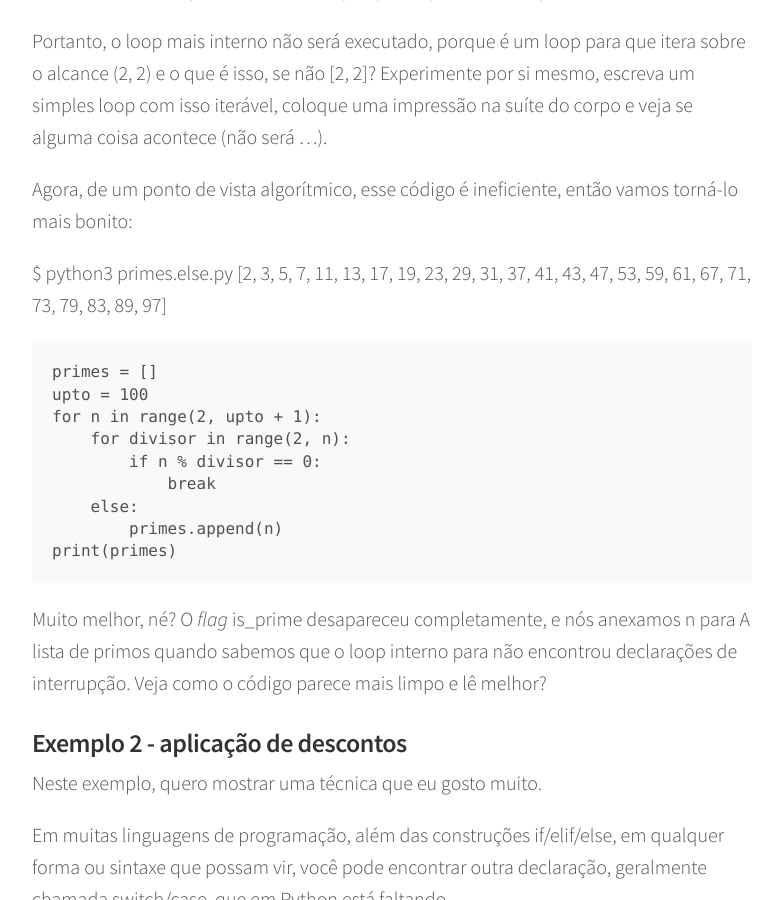
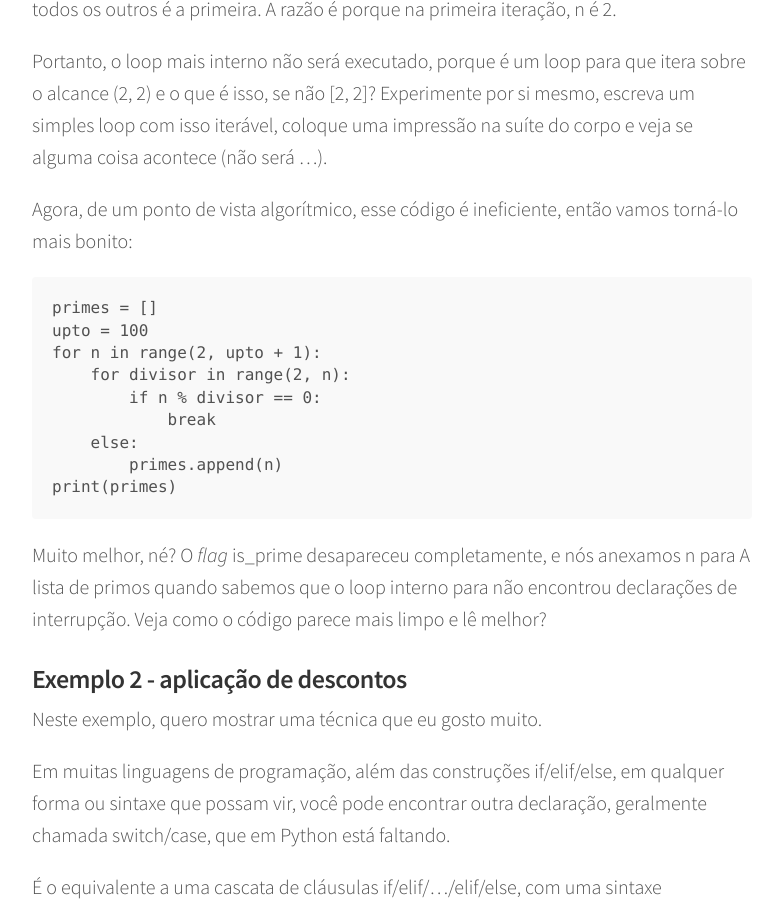
Before and after one commit to indrajithbandara/debug-blog, a Jekyll site: the page built from _posts/2017-07-04-py3.md, in a window 1280 px wide and 900 px high, scrolled down 24561 px. Shown: the whole window, without its empty margins (248-1029 px from the left). Built offline with Jekyll 4.4.1, drawn with Linux system fonts in a browser that asks for light colours; comment, search, counter and statistics services are not loaded.

Commit message:
up.11.10

````diff
--- a/_posts/2017-07-04-py3.md
+++ b/_posts/2017-07-04-py3.md
@@ -645,6 +645,7 @@ $ python3 primes.py
 
 Antes de prosseguir, uma pergunta: de todas as iterações do circuito externo, uma delas é diferente de todas as outras. Você poderia dizer qual e por quê? Pense nisso por um segundo,
 volte ao código e tente descobrir por si mesmo e, em seguida, continue lendo.
+
 Você descobriu isso? Caso contrário, não se sinta mal, é perfeitamente normal. Pedi-lhe que fizesse isso como um pequeno exercício porque é o que os codificadores fazem o tempo todo.
 A habilidade para entender o que o código faz simplesmente olhando para ele é algo que você constrói ao longo do tempo. É muito importante, então tente exercitá-lo sempre que puder.
 
@@ -654,9 +655,6 @@ Portanto, o loop mais interno não será executado, porque é um loop para que i
 um simples loop com isso iterável, coloque uma impressão na suíte do corpo e veja se alguma coisa acontece (não será ...).
 
 Agora, de um ponto de vista algorítmico, esse código é ineficiente, então vamos torná-lo mais bonito:
-
-$ python3 primes.else.py
-[2, 3, 5, 7, 11, 13, 17, 19, 23, 29, 31, 37, 41, 43, 47, 53, 59, 61, 67, 71, 73, 79, 83, 89, 97]
 
 ```
 primes = []
````
